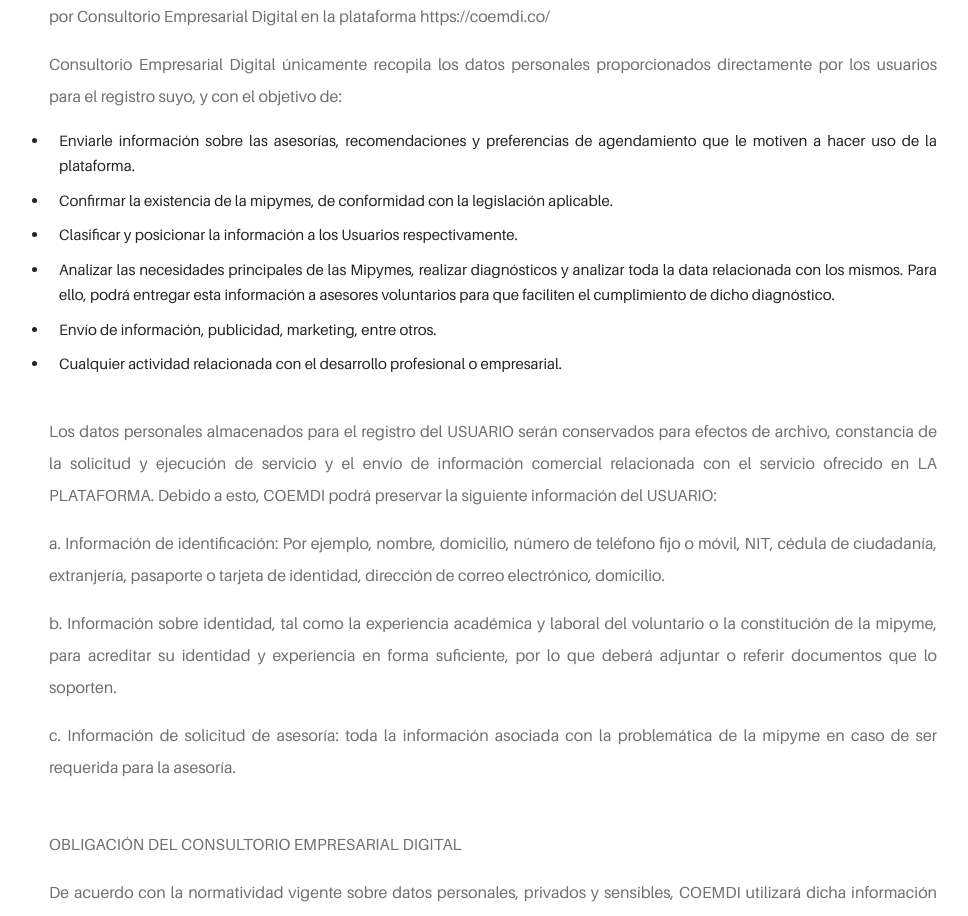
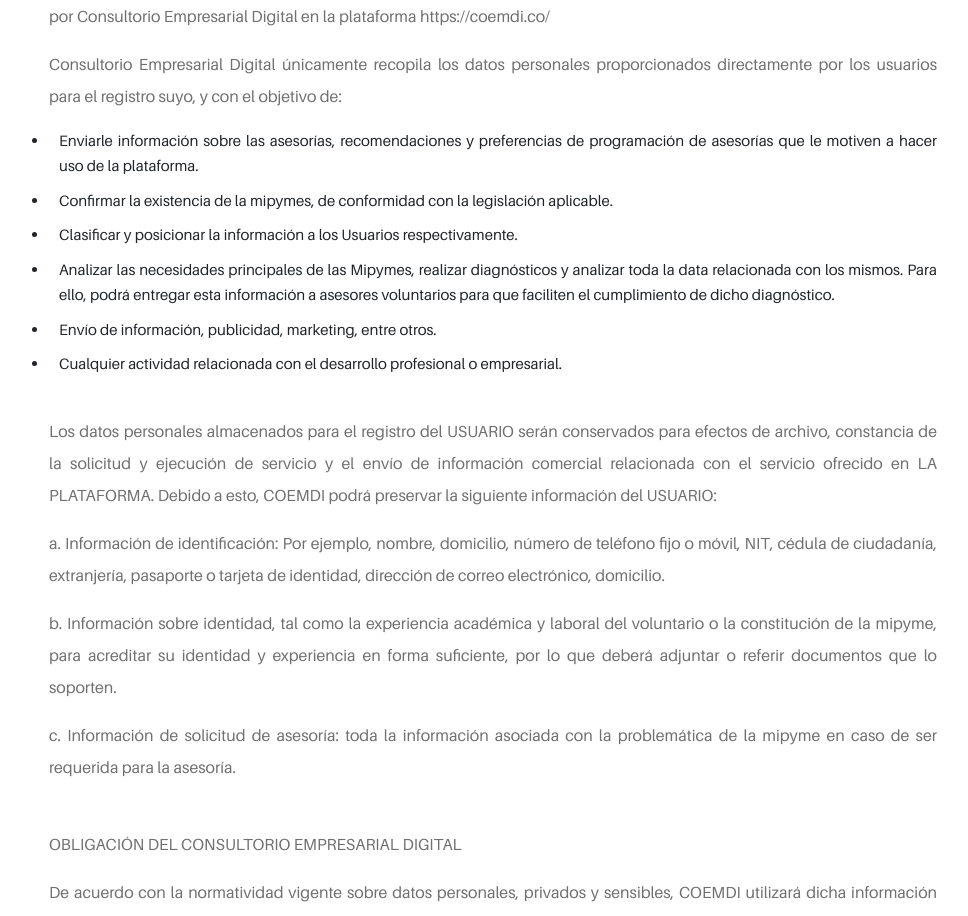
Before and after one commit to fideliodigital/consultorio, a website: page politica_de_tratamiento_de_datos.html in a window 1280 px wide. Shown: the part 3000-3916 px from the top of the page, without its empty margins (147-1115 px from the left). Drawn offline with Linux system fonts and the light colour scheme.

Commit message:
Update politica_de_tratamiento_de_datos.html

```diff
--- a/politica_de_tratamiento_de_datos.html
+++ b/politica_de_tratamiento_de_datos.html
@@ -163,7 +163,7 @@
                         <p>Principio de confidencialidad: Todas las personas que en https://coemdi.co/, administren, manejen, actualicen o tengan acceso a informaciones de cualquier tipo que se encuentre en Bases de Datos, están obligadas a garantizar la reserva de la información, por lo que se comprometen a conservar y mantener de manera estrictamente confidencial y no revelar a terceros, toda la información que llegaren a conocer en la ejecución y ejercicio de sus funciones; salvo cuando se trate de actividades autorizadas expresamente por la ley de protección de datos. Esta obligación persiste y se mantendrá inclusive después de finalizada su relación con alguna de las labores que comprende el Tratamiento de la información recolectada por Consultorio Empresarial Digital en la plataforma https://coemdi.co/ <br></p>
                         <p>Consultorio Empresarial Digital únicamente recopila los datos personales proporcionados directamente por los usuarios para el registro suyo, y con el objetivo de: </p>
                         <ul>
-                            <li>Enviarle información sobre las asesorías, recomendaciones y preferencias de agendamiento que le motiven a hacer uso de la plataforma. </li>
+                            <li>Enviarle información sobre las asesorías, recomendaciones y preferencias de programación de asesorías que le motiven a hacer uso de la plataforma. </li>
                             <li>Confirmar la existencia de la mipymes, de conformidad con la legislación aplicable. </li>
                             <li>Clasificar y posicionar la información a los Usuarios respectivamente. </li>
                             <li>Analizar las necesidades principales de las Mipymes, realizar diagnósticos y analizar toda la data relacionada con los mismos. Para ello, podrá entregar esta información a asesores voluntarios para que faciliten el cumplimiento de dicho diagnóstico.</li>
```
